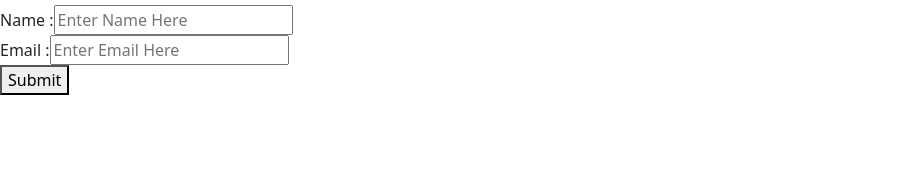
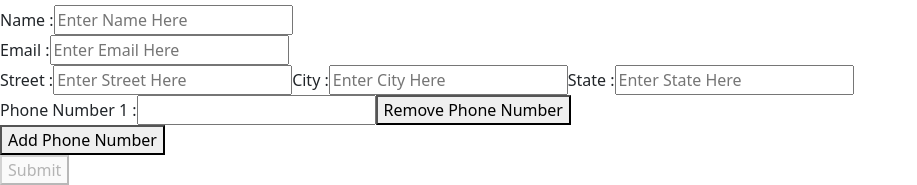
Before and after one commit to MufizVora/my-angular-app, an Angular app: page / in a window 1280 px wide. Shown: the part 9232-9417 px from the top of the page, without its empty margins (0-917 px from the left). Before the commit the page ends 9327 px from the top, so only its background shows below. Built offline with nearby package versions, Linux system fonts and the light colour scheme; no server answers.

Commit message:
reactive form array

```diff
--- a/src/app/reactive-form-component/reactive-form-component.component.html
+++ b/src/app/reactive-form-component/reactive-form-component.component.html
@@ -15,7 +15,7 @@
             />
         </div>
         <div>
-            <label for="name">Email :</label>
+            <label for="email">Email :</label>
             <input
             type="email"
             name="email"
@@ -24,6 +24,44 @@
             formControlName = "email"
             />
         </div>
-        <button type="submit">Submit</button>
+        <div formGroupName="address">
+            <label for="street">Street :</label>
+            <input
+            type="text"
+            name="street"
+            id="street"
+            placeholder="Enter Street Here"
+            formControlName = "street"
+            />
+            <label for="city">City :</label>
+            <input
+            type="text"
+            name="city"
+            id="city"
+            placeholder="Enter City Here"
+            formControlName = "city"
+            />
+            <label for="state">State :</label>
+            <input
+            type="text"
+            name="state"
+            id="state"
+            placeholder="Enter State Here"
+            formControlName = "state"
+            />
+        </div>
+        <div formArrayName="phoneNumbers">
+            <div *ngFor="let phoneCtrl of phoneNumbers.controls; let i = index">
+                <label for="phoneNumbers">Phone Number {{ i+1 }} :</label>
+                <input type="text" [formControlName] = "i" />
+                <button type="button" (click)="removePhoneNumber(i)">Remove Phone Number</button>
+            </div>
+            <div>
+                <button type="button" (click)="addPhoneNumber()">Add Phone Number</button>
+            </div>
+        </div>
+        <div>
+            <button type="submit" [disabled]="!userForm.valid">Submit</button>
+        </div>
     </form>
  </div>
--- a/src/app/reactive-form-component/reactive-form-component.component.ts
+++ b/src/app/reactive-form-component/reactive-form-component.component.ts
@@ -1,5 +1,5 @@
 import { Component } from '@angular/core';
-import { FormBuilder, FormGroup, Validators } from '@angular/forms';
+import { FormArray, FormBuilder, FormGroup, Validators } from '@angular/forms';
 
 @Component({
   selector: 'app-reactive-form-component',
@@ -13,7 +13,40 @@
     this.userForm = this.formBuilder.group({
       name : ['', Validators.required],
       email : ['', Validators.required],
-    })
+
+      /* This is how we can add sub values in single reactive form */
+      address : this.formBuilder.group({
+        street : ['', Validators.required],
+        city : ['', Validators.required],
+        state : ['', Validators.required],
+      }),
+      /* This is how we can add multiple values in single reactive form by storing it in array */
+      phoneNumbers : this.formBuilder.array([
+        this.formBuilder.control('', [
+          Validators.required,
+          Validators.minLength(10)
+        ]),
+      ]),
+    });
+  }
+
+  get phoneNumbers(){
+    return this.userForm.get('phoneNumbers') as FormArray;
+  }
+
+  addPhoneNumber(){
+    this.phoneNumbers.push(
+      this.formBuilder.control(
+        '', [
+          Validators.required,
+          Validators.minLength(10)
+        ]
+      ),
+    )
+  }
+
+  removePhoneNumber(index:number){
+      this.phoneNumbers.removeAt(index);
   }
 
   submitForm(){
@@ -21,5 +54,4 @@
       console.log(this.userForm.value);
     }
   }
-
 }
```
